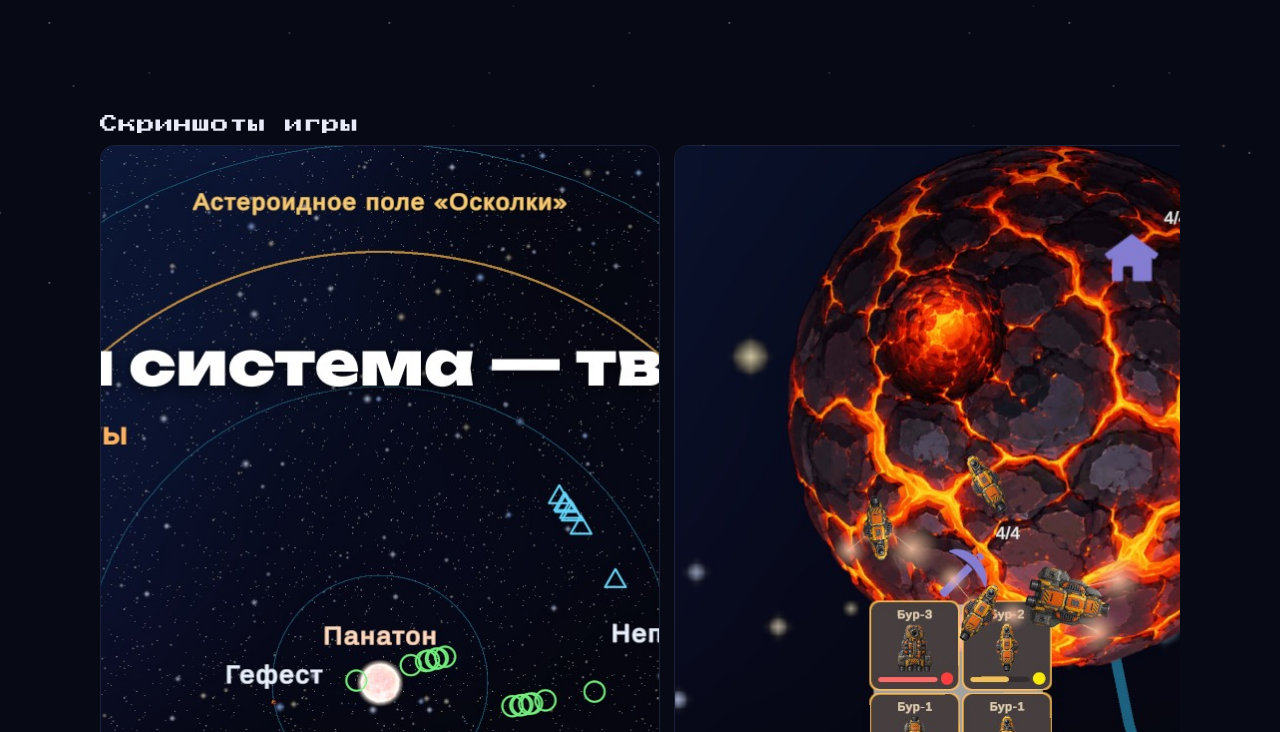
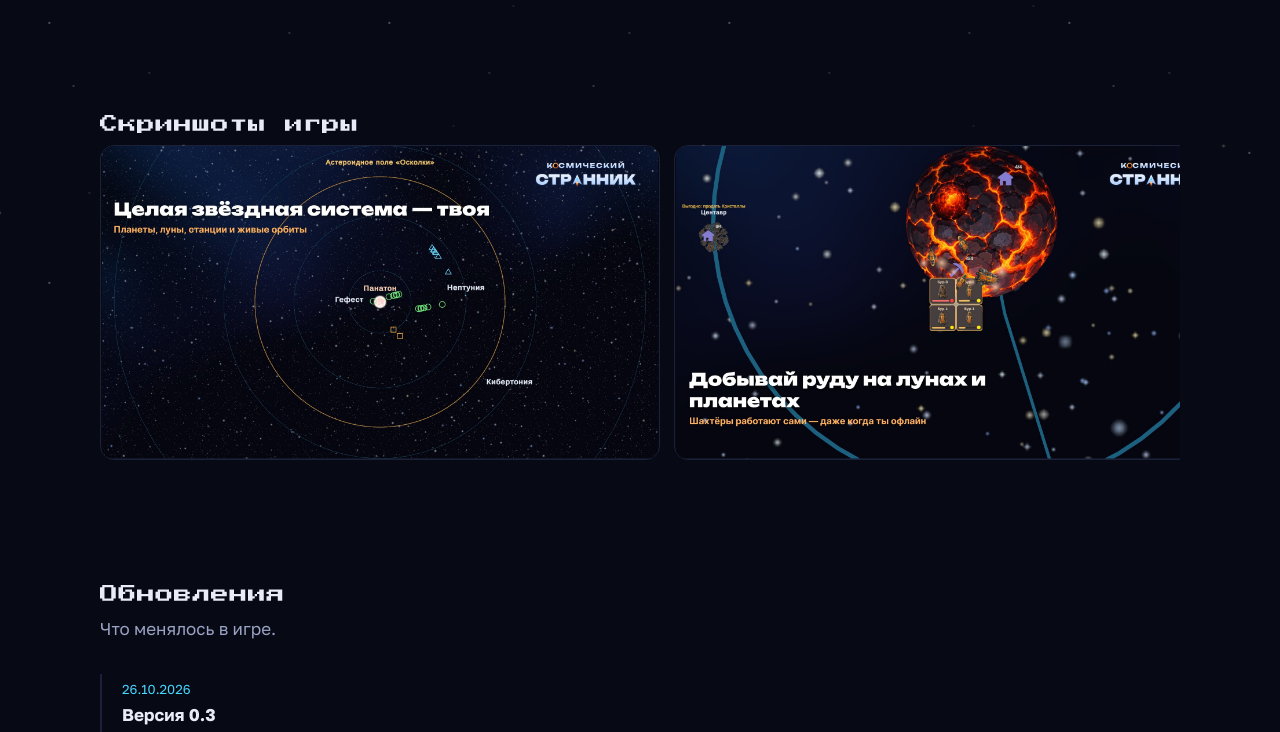
Before and after one commit to POTMOT/potmot.github.io, a plain HTML site: page games/space-stranger/index.html in a window 1280 px wide. Shown: the part 899-1631 px from the top of the page. Drawn offline with Linux system fonts and the light colour scheme.

Commit message:
Keep Space Stranger screenshots at their landscape aspect ratio

```diff
--- a/games/space-stranger/index.html
+++ b/games/space-stranger/index.html
@@ -75,7 +75,7 @@
     </div>
   </section>
 
-  <section id="shots"><div class="wrap"><h2 class="sec-title">Скриншоты игры</h2><div class="shots">
+  <section id="shots"><div class="wrap"><h2 class="sec-title">Скриншоты игры</h2><div class="shots landscape">
         <img src="../../img/space-stranger/01.jpg" alt="Космический Странник, игровой экран 1" width="1920" height="1080" loading="lazy">
         <img src="../../img/space-stranger/02.jpg" alt="Космический Странник, игровой экран 2" width="1920" height="1080" loading="lazy">
         <img src="../../img/space-stranger/03.jpg" alt="Космический Странник, игровой экран 3" width="1920" height="1080" loading="lazy">
--- a/styles.css
+++ b/styles.css
@@ -208,3 +208,5 @@ footer a:hover { color: var(--text); }
 
 .shots.portrait { grid-auto-columns: min(66%, 290px); }
 .shots.portrait img { aspect-ratio: auto; height: auto; }
+
+.shots.landscape img { height: auto; aspect-ratio: 16 / 9; object-fit: contain; align-self: start; }
```
